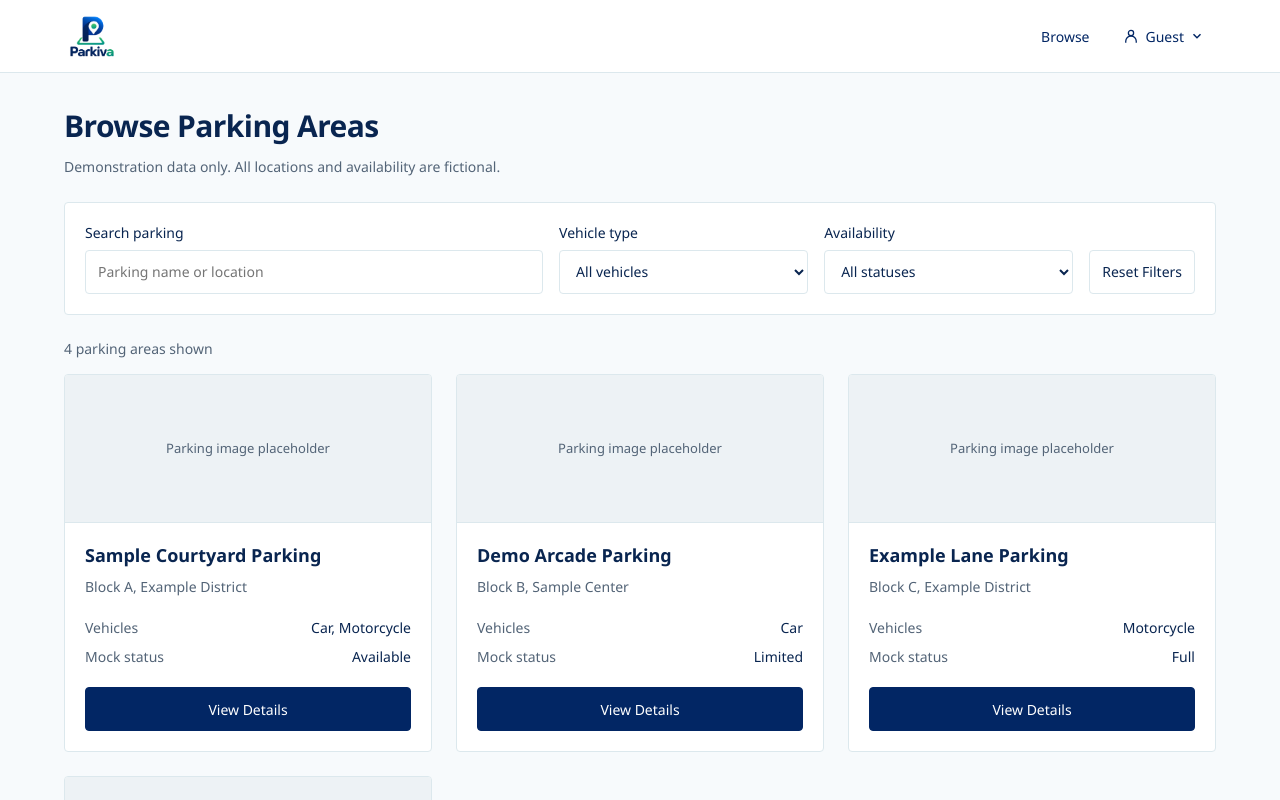
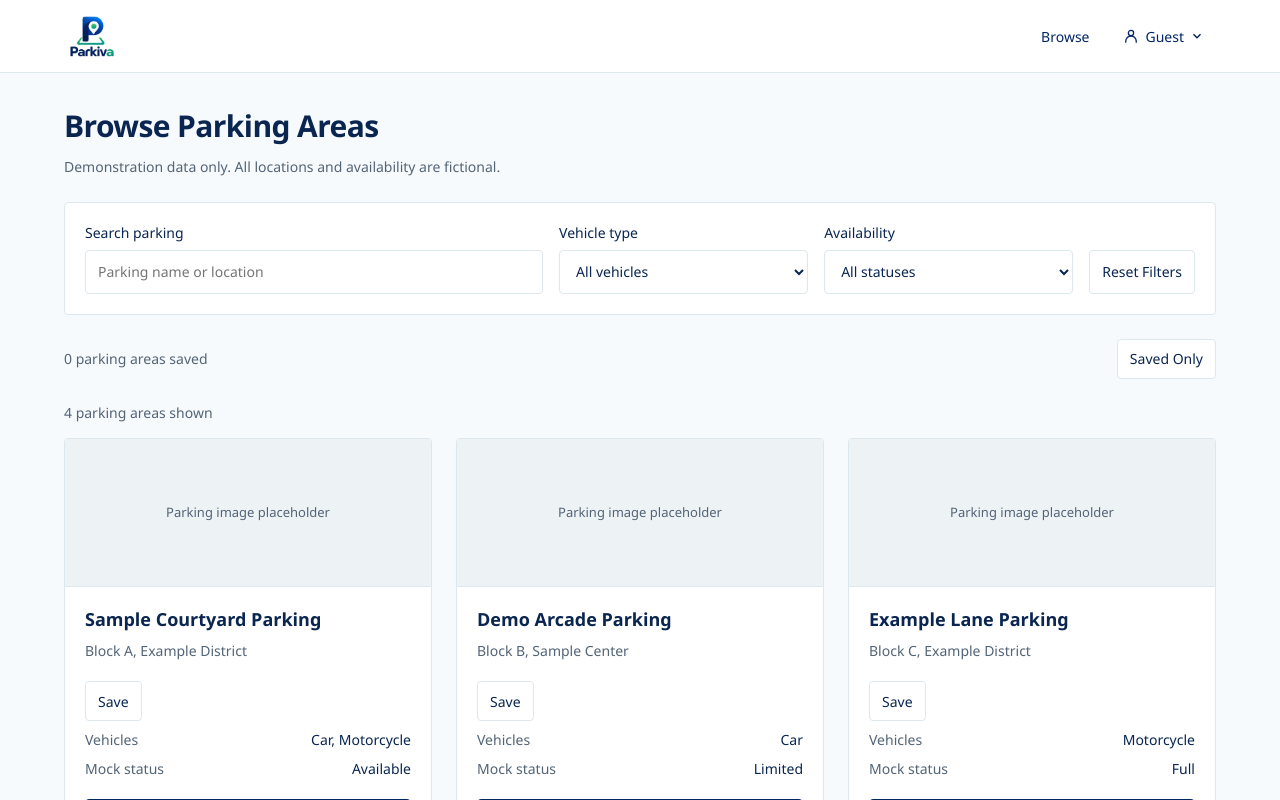
Before and after one commit to UIC-CCS-WEB-DEVELOPMENT-2026-2027/Parkiva, a React (Vite) app: page / in a window 1280 px wide. Shown: the top 800 px of the page. Built offline with nearby package versions, Linux system fonts and the light colour scheme.

Commit message:
feat: integrate parking favorites into discovery

```diff
--- a/src/components/ParkingDiscovery.css
+++ b/src/components/ParkingDiscovery.css
@@ -10,6 +10,7 @@
 .parking-reset:hover { background: var(--color-background); }
 .parking-discovery :focus-visible { outline: 2px solid var(--color-blue); outline-offset: 3px; }
 .parking-result-count { margin: 24px 0 16px; font-size: 14px; color: var(--color-text-muted); }
+.parking-discovery-favorites { margin-top: 24px; }
 .parking-grid { display: grid; grid-template-columns: repeat(3, minmax(0, 1fr)); gap: 24px; align-items: start; }
 .parking-card { border: 1px solid var(--color-border); border-radius: 4px; background: var(--color-surface); overflow: hidden; }
 .parking-placeholder { display: flex; align-items: center; justify-content: center; height: 148px; background: #edf2f5; border-bottom: 1px solid var(--color-border); color: var(--color-text-muted); font-size: 13px; }
--- a/src/components/ParkingDiscovery.jsx
+++ b/src/components/ParkingDiscovery.jsx
@@ -1,5 +1,6 @@
 import { useState } from 'react'
 import { parkingAreas } from './parkingData'
+import { useParkingFavorites } from './ParkingFavorites'
 import './ParkingDiscovery.css'
 
 export default function ParkingDiscovery() {
@@ -7,11 +8,14 @@ export default function ParkingDiscovery() {
   const [vehicle, setVehicle] = useState('')
   const [availability, setAvailability] = useState('')
   const [expandedId, setExpandedId] = useState(null)
+  const { savedIds, toggleSaved } = useParkingFavorites(parkingAreas)
+  const [savedOnly, setSavedOnly] = useState(false)
   const query = search.trim().toLowerCase()
   const results = parkingAreas.filter((area) =>
     `${area.name} ${area.location}`.toLowerCase().includes(query) &&
     (!vehicle || area.vehicles.includes(vehicle)) &&
-    (!availability || area.availability === availability),
+    (!availability || area.availability === availability) &&
+    (!savedOnly || savedIds.includes(area.id)),
   )
 
   function resetFilters() {
@@ -19,6 +23,7 @@ export default function ParkingDiscovery() {
     setVehicle('')
     setAvailability('')
     setExpandedId(null)
+    setSavedOnly(false)
   }
 
   return (
@@ -51,9 +56,15 @@ export default function ParkingDiscovery() {
         <button className="parking-reset" type="button" onClick={resetFilters}>Reset Filters</button>
       </form>
 
+      <div className="parking-favorites-toolbar parking-discovery-favorites">
+        <p className="parking-favorites-count" role="status">{savedIds.length} {savedIds.length === 1 ? 'parking area' : 'parking areas'} saved</p>
+        <button className="parking-favorites-filter" type="button" aria-pressed={savedOnly} onClick={() => setSavedOnly((value) => !value)}>
+          {savedOnly ? 'Show All' : 'Saved Only'}
+        </button>
+      </div>
       <p className="parking-result-count" role="status">{results.length} {results.length === 1 ? 'parking area' : 'parking areas'} shown</p>
       {results.length === 0 ? (
-        <p className="parking-empty">No parking areas match your filters. Try another search or reset the filters.</p>
+        <p className="parking-empty">{savedOnly && savedIds.length === 0 ? 'You haven’t saved any parking areas yet.' : 'No parking areas match your filters. Try another search or reset the filters.'}</p>
       ) : (
         <div className="parking-grid">
           {results.map((area) => {
@@ -64,6 +75,9 @@ export default function ParkingDiscovery() {
                 <div className="parking-card-content">
                   <h2 id={`${area.id}-name`}>{area.name}</h2>
                   <p className="parking-location">{area.location}</p>
+                  <button className="parking-favorite-save" type="button" aria-pressed={savedIds.includes(area.id)} onClick={() => toggleSaved(area.id)}>
+                    {savedIds.includes(area.id) ? 'Unsave' : 'Save'}<span className="parking-sr-only"> {area.name}</span>
+                  </button>
                   <dl className="parking-facts">
                     <div><dt>Vehicles</dt><dd>{area.vehicles.join(', ')}</dd></div>
                     <div><dt>Mock status</dt><dd>{area.availability}</dd></div>
```
